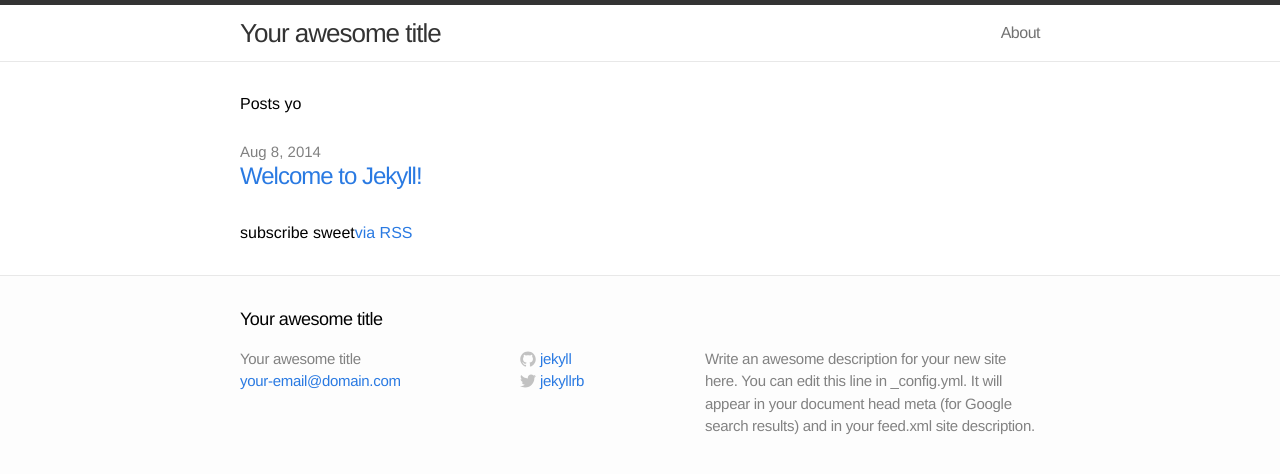
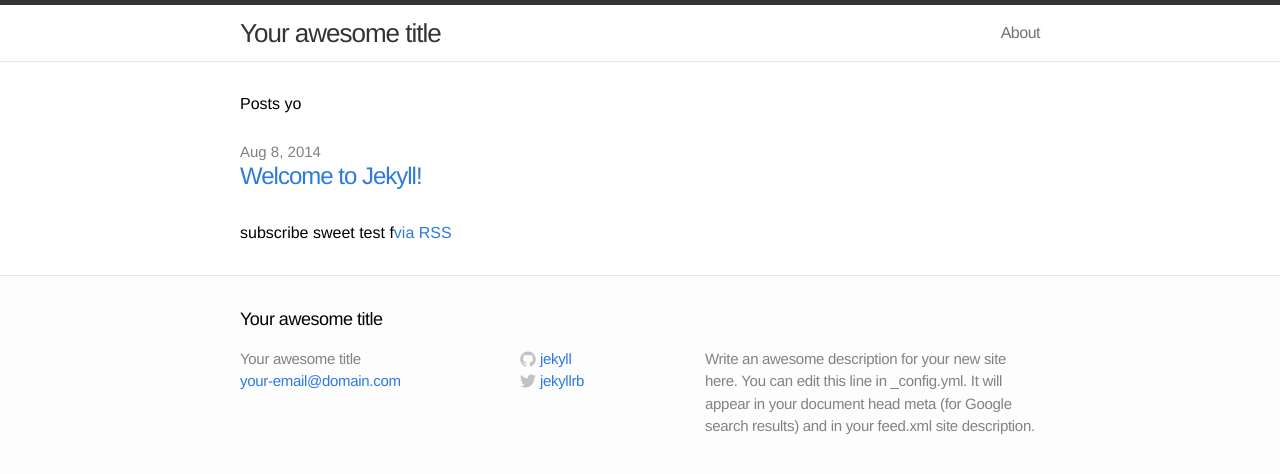
Before and after one commit to hawbra56/hawbra56.github.io, a Jekyll site: the page built from index.html, in a window 1280 px wide. Shown: the top 474 px of the page. Built offline with Jekyll 4.4.1, drawn with Linux system fonts in a browser that asks for light colours.

Commit message:
no message

```diff
--- a/index.html
+++ b/index.html
@@ -15,6 +15,6 @@
     {% endfor %}
   </ul>
 
-  <p class="rss-subscribe">subscribe sweet<a href="{{ "/feed.xml" | prepend: site.baseurl }}">via RSS</a></p>
+  <p class="rss-subscribe">subscribe sweet test f<a href="{{ "/feed.xml" | prepend: site.baseurl }}">via RSS</a></p>
 
 </div>
```
